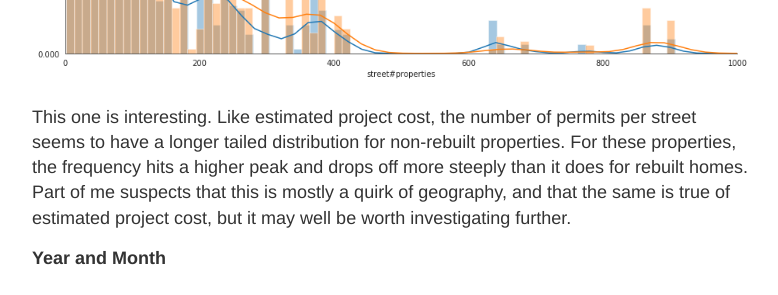
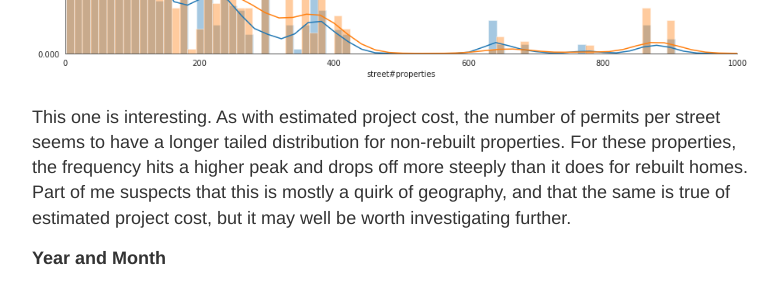
Before and after one commit to raleighquantified/raleighquantified.github.io, a Jekyll site: the page built from _posts/2018-3-13-machine-learning-demolition.md, in a window 1280 px wide and 900 px high, scrolled down 6845 px. Shown: the part 153-448 px from the top of the window, without its empty margins (248-1026 px from the left). Built offline with Jekyll 4.4.1, drawn with Linux system fonts in a browser that asks for light colours; some of the changed text lies outside the part shown.

Commit message:
Update 2018-3-13-machine-learning-demolition.md

```diff
--- a/_posts/2018-3-13-machine-learning-demolition.md
+++ b/_posts/2018-3-13-machine-learning-demolition.md
@@ -88,7 +88,7 @@ The average number of crimes per street was about three times as high for unrepl
 ![_top100.yml]({{ site.baseurl }}/images/numberofproperties.png)
 
 
-This one is interesting. Like estimated project cost, the number of permits per street seems to have a longer tailed distribution for non-rebuilt properties. For these properties, the frequency hits a higher peak and drops off more steeply than it does for rebuilt homes. Part of me suspects that this is mostly a quirk of geography, and that the same is true of estimated project cost, but it may well be worth investigating further.
+This one is interesting. As with estimated project cost, the number of permits per street seems to have a longer tailed distribution for non-rebuilt properties. For these properties, the frequency hits a higher peak and drops off more steeply than it does for rebuilt homes. Part of me suspects that this is mostly a quirk of geography, and that the same is true of estimated project cost, but it may well be worth investigating further.
 
 
 **Year and Month**
```
Also changed, not shown: other parts of _posts/2018-3-13-machine-learning-demolition.md (+1 -1 lines).
